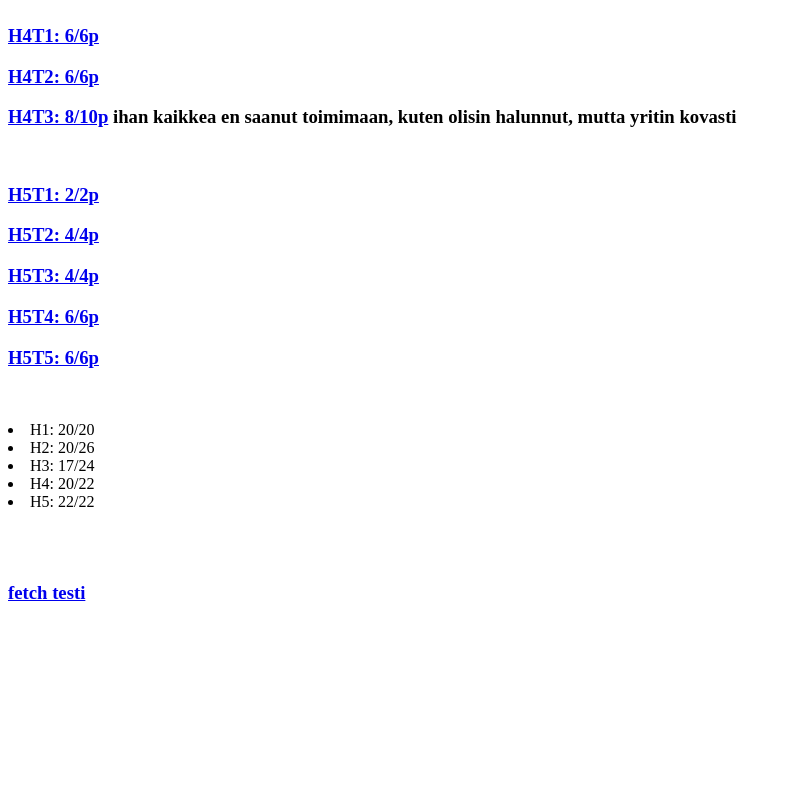
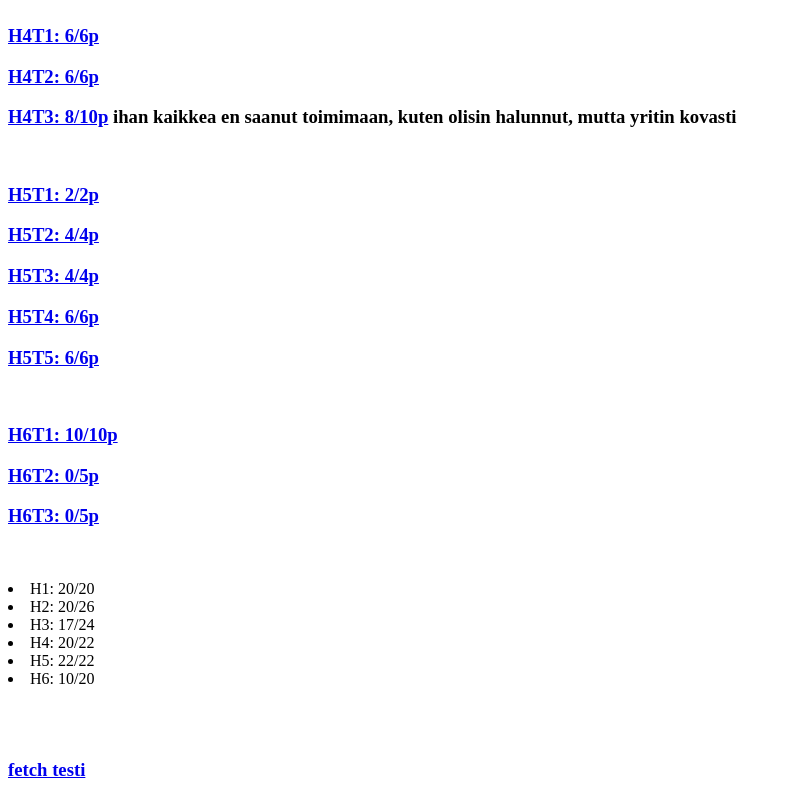
Before and after one commit to ukko1998/N2914Fullstack, a plain HTML site: page index.html in a window 1280 px wide. Shown: the part 1053-1853 px from the top of the page, without its empty margins (0-791 px from the left). Before the commit the page ends 1676 px from the top, so only its background shows below. Drawn offline with Linux system fonts and the light colour scheme.

Commit message:
Update index.html

```diff
--- a/index.html
+++ b/index.html
@@ -45,11 +45,17 @@
       <h3><a href="https://ukko1998.github.io/N2914Fullstack/H5/H5T4/H5T4.js">H5T4: 6/6p</a></h3>
       <h3><a href="https://ukko1998.github.io/N2914Fullstack/H5/H5T5.js">H5T5: 6/6p</a></h3>
     <br>
+    <h3><a href="https://ukko1998.github.io/N2914Fullstack/H6/H6T1.html">H6T1: 10/10p</a></h3>
+    <h3><a href="https://ukko1998.github.io/N2914Fullstack/H6/H6T2/H5T2.html">H6T2: 0/5p</a></h3>
+    <h3><a href="https://ukko1998.github.io/N2914Fullstack/H6/H6T3/H5T3.js">H6T3: 0/5p</a></h3>
+
+  <br>
       <p> <li>H1: 20/20</li>
           <li>H2: 20/26</li>
           <li>H3: 17/24</li>
           <li>H4: 20/22</li>
           <li>H5: 22/22</li>
+          <li>H6: 10/20</li>
       </p>
     <br>
     <br>
```
